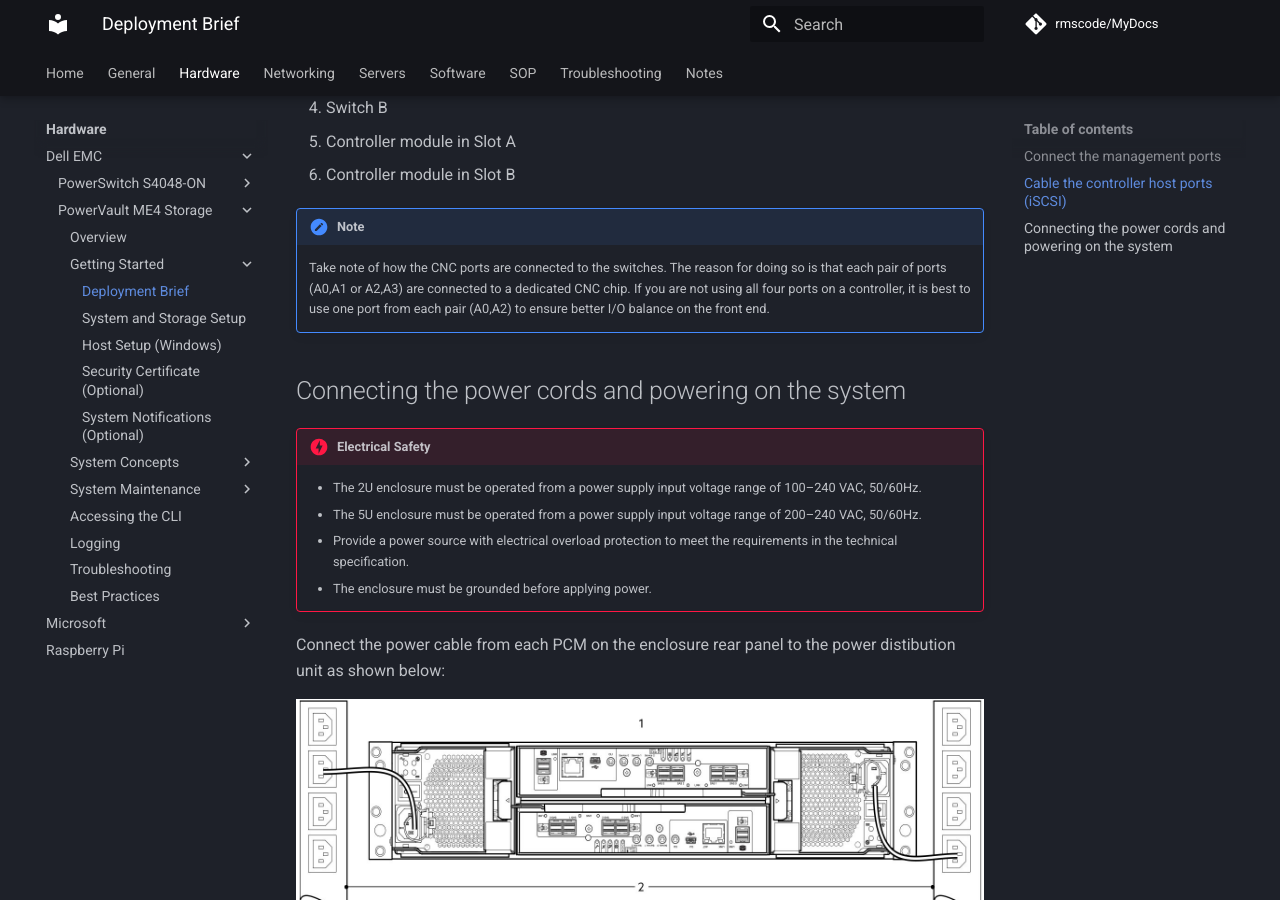
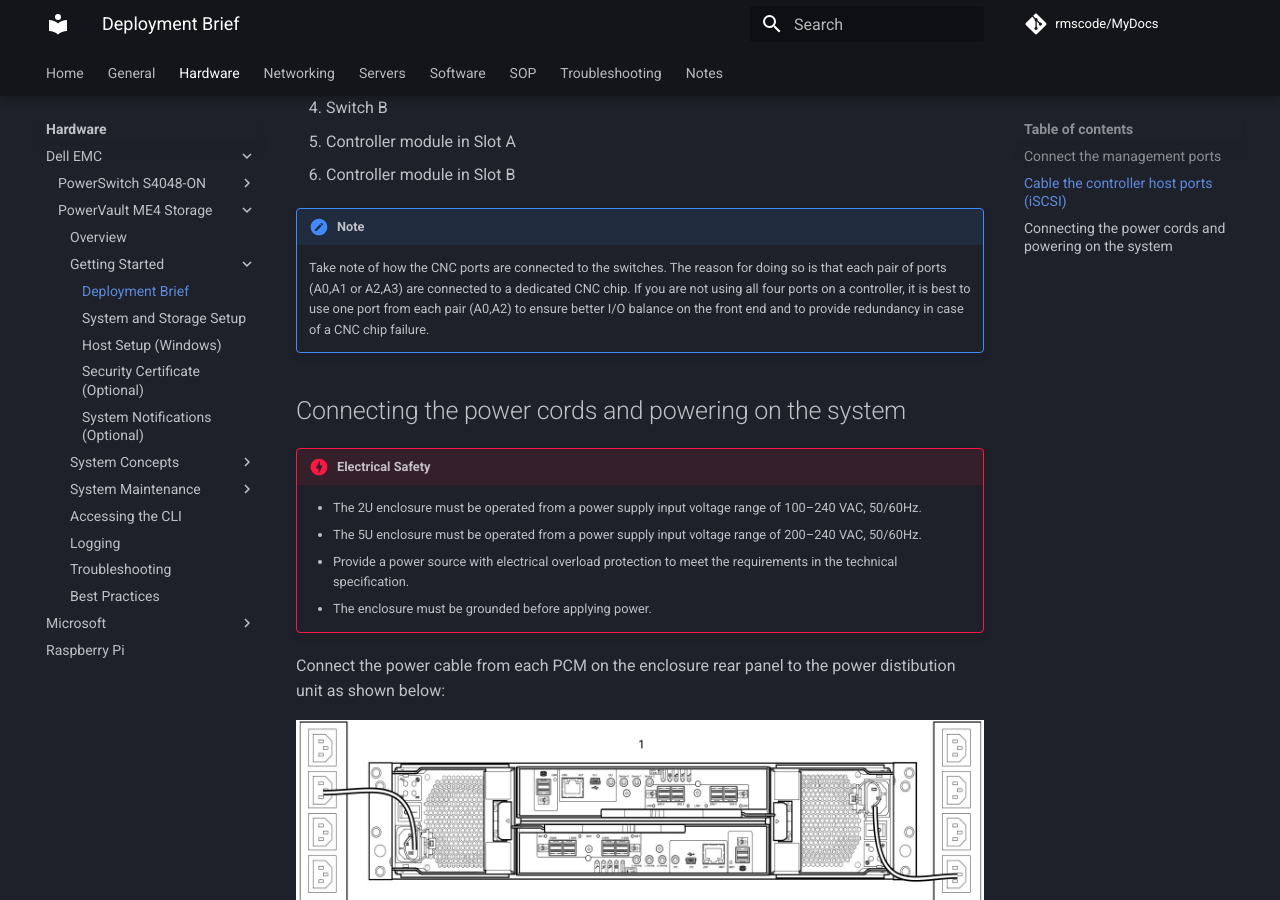
Before and after one commit to rmscode/binary-garden, an MkDocs documentation site: the page built from docs/hardware/dell-emc/powervault-me4/me4-deployment-brief.md, in a window 1280 px wide and 900 px high, scrolled down 2567 px. Built offline with MkDocs 1.6.1 and Material for MkDocs 9.7.7, drawn with Linux system fonts in a browser that asks for light colours; comment, search, counter and statistics services are not loaded.

Commit message:
Update me4-deployment-brief.md

```diff
--- a/docs/hardware/dell-emc/powervault-me4/me4-deployment-brief.md
+++ b/docs/hardware/dell-emc/powervault-me4/me4-deployment-brief.md
@@ -59,7 +59,7 @@
 
 !!! note
 
-    Take note of how the CNC ports are connected to the switches. The reason for doing so is that each pair of ports (A0,A1 or A2,A3) are connected to a dedicated CNC chip. If you are not using all four ports on a controller, it is best to use one port from each pair (A0,A2) to ensure better I/O balance on the front end.
+    Take note of how the CNC ports are connected to the switches. The reason for doing so is that each pair of ports (A0,A1 or A2,A3) are connected to a dedicated CNC chip. If you are not using all four ports on a controller, it is best to use one port from each pair (A0,A2) to ensure better I/O balance on the front end and to provide redundancy in case of a CNC chip failure.
 
 ## Connecting the power cords and powering on the system
 
```
